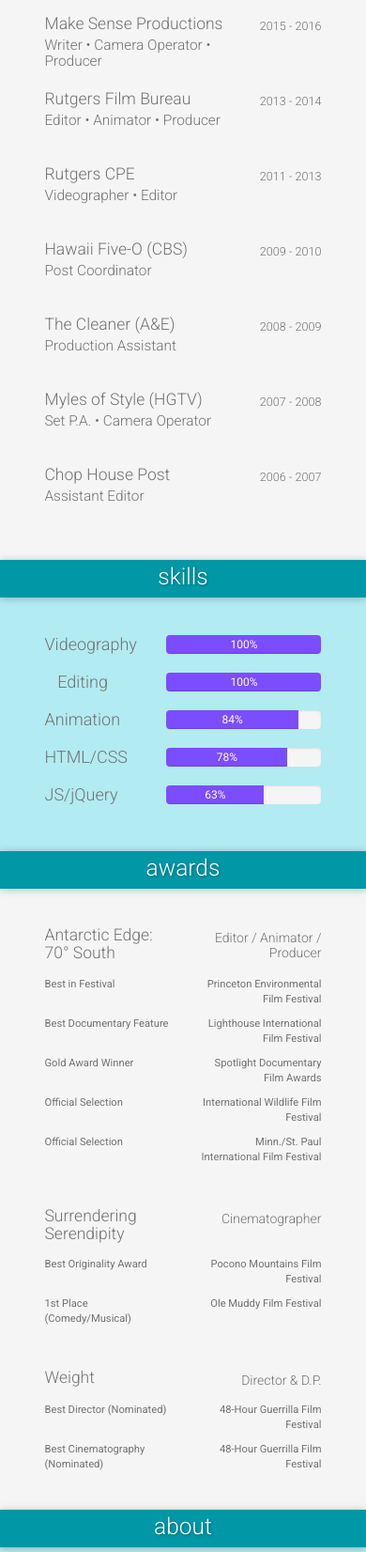
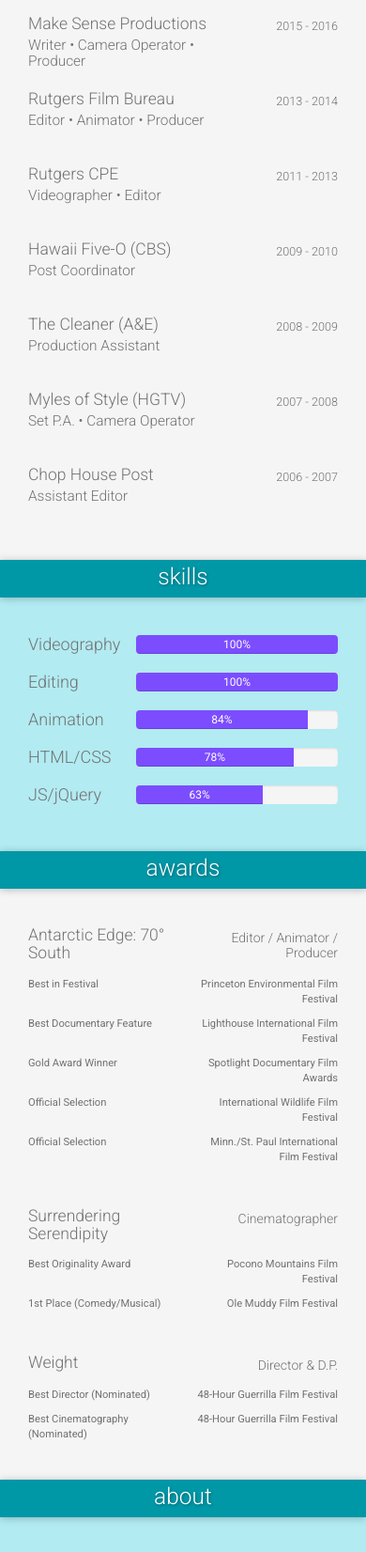
Before and after one commit to ryancharris/ryancharris.github.io, a plain HTML site: page index.html in a window 390 px wide. Shown: the part 1920-3572 px from the top of the page at 94% size. Drawn offline with nearby package versions, Linux system fonts and the light colour scheme.

Commit message:
reformatted grid for resume, skills and about sections

```diff
--- a/index.html
+++ b/index.html
@@ -433,100 +433,74 @@
 		<section id="resume">
 			<div class="container">
 			  	<div class="row resume-row">
-			  		<div class="col-xs-1"></div>
-			  		<div class="col-xs-7">
+			  		<div class="col-xs-8">
 			  			<h3 class="job-title">Make Sense Productions</h3>
 			  			<h4 class="job-desc">Writer &#8226 Camera Operator &#8226 Producer</h4>
 			  		</div>
-			  		<div class="col-xs-3">
+			  		<div class="col-xs-4">
 			  			<h4 class="job-date">2015 - 2016</h4>
 			  		</div>
-			  		<div class="col-xs-1"></div>
 			  	</div>
 
 			  	<div class="row resume-row">
-			  		<div class="col-xs-1"></div>
-			  		<div class="col-xs-7">
+			  		<div class="col-xs-8">
 			  			<h3 class="job-title">Rutgers Film Bureau</h3>
 			  			<h4 class="job-desc">Editor &#8226 Animator &#8226 Producer</h4>
 			  		</div>
-			  		<div class="col-xs-3">
+			  		<div class="col-xs-4">
 			  			<h4 class="job-date">2013 - 2014</h4>
 			  		</div>
-			  		<div class="col-xs-1"></div>
 			  	</div>
 
 			  	<div class="row resume-row">
-			  		<div class="col-xs-1"></div>
-			  		<div class="col-xs-7">
+			  		<div class="col-xs-8">
 			  			<h3 class="job-title">Rutgers CPE</h3>
 			  			<h4 class="job-desc">Videographer &#8226 Editor</h4>
 			  		</div>
-			  		<div class="col-xs-3">
+			  		<div class="col-xs-4">
 			  			<h4 class="job-date">2011 - 2013</h4>
 			  		</div>
-			  		<div class="col-xs-1"></div>
 			  	</div>
 
 			  	<div class="row resume-row">
-			  		<div class="col-xs-1"></div>
-			  		<div class="col-xs-7">
+			  		<div class="col-xs-8">
 			  			<h3 class="job-title">Hawaii Five-O (CBS)</h3>
 			  			<h4 class="job-desc">Post Coordinator</h4>
 			  		</div>
-			  		<div class="col-xs-3">
+			  		<div class="col-xs-4">
 			  			<h4 class="job-date">2009 - 2010</h4>
 			  		</div>
-			  		<div class="col-xs-1"></div>
 			  	</div>
 
 			  	<div class="row resume-row">
-			  		<div class="col-xs-1"></div>
-			  		<div class="col-xs-7">
+			  		<div class="col-xs-8">
 			  			<h3 class="job-title">The Cleaner (A&E)</h3>
 			  			<h4 class="job-desc">Production Assistant</h4>
 			  		</div>
-			  		<div class="col-xs-3">
+			  		<div class="col-xs-4">
 			  			<h4 class="job-date">2008 - 2009</h4>
 			  		</div>
-			  		<div class="col-xs-1"></div>
 			  	</div>
 
 			  	<div class="row resume-row">
-			  		<div class="col-xs-1"></div>
-			  		<div class="col-xs-7">
+			  		<div class="col-xs-8">
 			  			<h3 class="job-title">Myles of Style (HGTV)</h3>
 			  			<h4 class="job-desc">Set P.A. &#8226 Camera Operator</h4>
 			  		</div>
-			  		<div class="col-xs-3">
+			  		<div class="col-xs-4">
 			  			<h4 class="job-date">2007 - 2008</h4>
 			  		</div>
-			  		<div class="col-xs-1"></div>
 			  	</div>
 
 			  	<div class="row resume-row">
-			  		<div class="col-xs-1"></div>
-			  		<div class="col-xs-7">
+			  		<div class="col-xs-8">
 			  			<h3 class="job-title">Chop House Post</h3>
 			  			<h4 class="job-desc">Assistant Editor</h4>
 			  		</div>
-			  		<div class="col-xs-3">
+			  		<div class="col-xs-4">
 			  			<h4 class="job-date">2006 - 2007</h4>
 			  		</div>
-			  		<div class="col-xs-1"></div>
 			  	</div>
-
-			  	<!-- <div class="row resume-row">
-			  		<div class="col-xs-1"></div>
-			  		<div class="col-xs-7">
-			  			<h3 class="job-title">Hawaii 5-0</h3>
-			  			<h4 class="job-desc">Post Coordinator</h4>
-			  		</div>
-			  		<div class="col-xs-3">
-			  			<h4 class="job-date">2009 - 2010</h4>
-			  		</div>
-			  		<div class="col-xs-1"></div>
-			  	</div> -->
 			</div>
 		</section>
 
@@ -542,7 +516,7 @@
 		<section id="skills">
 			<div class="container">
 
-				<div class="row">
+				<!-- <div class="row">
 					<div class="visible-xs-block col-xs-1"></div>
 					<div class="col-xs-3">
 						<h4 class="skill-item">Videography</h4>
@@ -556,68 +530,74 @@
 					</div>
 					<div class="col-xs-1"></div>
 
-				</div>
+				</div> -->
 
 				<div class="row">
-					<div class="visible-xs-block col-xs-1"></div>
 					<div class="col-xs-3">
-						<h4 class="skill-item">Editing</h4>
+						<h4 class="skill-item">Videography</h4>
 					</div>
-					<div class="col-xs-1"></div>
-					<div class="col-xs-6 col-sm-7">
+
+					<div class="col-xs-8 col-xs-offset-1">
 						<div class="progress">
 								<div class="progress-bar progress-bar-info" role="progressbar" aria-valuenow="100" aria-valuemin="0" aria-valuemax="100" style="width: 100%">100%</div>
 						</div>
 					</div>
-					<div class="col-xs-1"></div>
+
 				</div>
 
 				<div class="row">
-					<div class="visible-xs-block col-xs-1"></div>
+					<div class="col-xs-3">
+						<h4 class="skill-item">Editing</h4>
+					</div>
+
+					<div class="col-xs-8 col-xs-offset-1">
+						<div class="progress">
+								<div class="progress-bar progress-bar-info" role="progressbar" aria-valuenow="100" aria-valuemin="0" aria-valuemax="100" style="width: 100%">100%</div>
+						</div>
+					</div>
+
+				</div>
+
+				<div class="row">
+
 					<div class="col-xs-3">
 						<h4 class="skill-item">Animation</h4>
 					</div>
-					<div class="col-xs-1"></div>
-					<div class="col-xs-6 col-sm-7">
+
+					<div class="col-xs-8 col-xs-offset-1">
 						<div class="progress">
 								<div class="progress-bar progress-bar-info" role="progressbar" aria-valuenow="84" aria-valuemin="0" aria-valuemax="100" style="width: 85%">84%</div>
 						</div>
 					</div>
-					<div class="col-xs-1">
 
-					</div>
 				</div>
 
 				<div class="row">
-					<div class="visible-xs-block col-xs-1"></div>
+
 					<div class="col-xs-3">
 						<h4 class="skill-item">HTML/CSS</h4>
 					</div>
-					<div class="col-xs-1"></div>
-					<div class="col-xs-6 col-sm-7">
+
+					<div class="col-xs-8 col-xs-offset-1">
 						<div class="progress">
 								<div class="progress-bar progress-bar-info" role="progressbar" aria-valuenow="78" aria-valuemin="0" aria-valuemax="100" style="width: 78%">78%</div>
 						</div>
 					</div>
-					<div class="col-xs-1">
 
-					</div>
 				</div>
 
 				<div class="row">
-					<div class="visible-xs-block col-xs-1"></div>
+
 					<div class="col-xs-3">
 						<h4 class="skill-item">JS/jQuery</h4>
 					</div>
-					<div class="col-xs-1"></div>
-					<div class="col-xs-6 col-sm-7">
+
+					<div class="col-xs-8 col-xs-offset-1">
 						<div class="progress">
 								<div class="progress-bar progress-bar-info" role="progressbar" aria-valuenow="63" aria-valuemin="0" aria-valuemax="100" style="width: 63%">63%</div>
 						</div>
 					</div>
-					<div class="col-xs-1">
 
-					</div>
 				</div>
 
 			</div>
@@ -633,106 +613,89 @@
 		<section id="awards">
 			<div class="container">
 				<div class="awards-group">
+
 					<div class="row awards-header-row">
-						<div class="col-xs-1"></div>
-						<div class="col-xs-5">
+						<div class="col-xs-6">
 							<h3 class="award-film">Antarctic Edge: 70&#176 South</h3>
 						</div>
-						<div class="col-xs-5">
+						<div class="col-xs-6">
 							<h4 class="award-job">Editor / Animator / Producer</h4>
 						</div>
-						<div class="col-xs-1"></div>
 					</div>
 
 					<div class="row awards-details-row">
-						<div class="col-xs-1"></div>
-						<div class="col-xs-5">
+						<div class="col-xs-6">
 							<p class="award-title">Best in Festival</p>
 						</div>
-						<div class="col-xs-5">
+						<div class="col-xs-6">
 							<p class="award-festival">Princeton Environmental Film Festival</p>
 						</div>
-						<div class="col-xs-1"></div>
 					</div>
 
 					<div class="row awards-details-row">
-						<div class="col-xs-1"></div>
-						<div class="col-xs-5">
+						<div class="col-xs-6">
 							<p class="award-title">Best Documentary Feature</p>
 						</div>
-						<div class="col-xs-5">
+						<div class="col-xs-6">
 							<p class="award-festival">Lighthouse International Film Festival</p>
 						</div>
-						<div class="col-xs-1"></div>
 					</div>
 
 					<div class="row awards-details-row">
-						<div class="col-xs-1"></div>
-						<div class="col-xs-5">
+						<div class="col-xs-6">
 							<p class="award-title">Gold Award Winner</p>
 						</div>
-						<div class="col-xs-5">
+						<div class="col-xs-6">
 							<p class="award-festival">Spotlight Documentary Film Awards</p>
 						</div>
-						<div class="col-xs-1"></div>
 					</div>
 
 					<div class="row awards-details-row">
-						<div class="col-xs-1"></div>
-						<div class="col-xs-5">
+						<div class="col-xs-6">
 							<p class="award-title">Official Selection</p>
 						</div>
-						<div class="col-xs-5">
+						<div class="col-xs-6">
 							<p class="award-festival">International Wildlife Film Festival</p>
 						</div>
-						<div class="col-xs-1"></div>
 					</div>
 
 					<div class="row awards-details-row">
-						<div class="col-xs-1"></div>
-						<div class="col-xs-5">
+						<div class="col-xs-6">
 							<p class="award-title">Official Selection</p>
 						</div>
-						<div class="col-xs-5">
+						<div class="col-xs-6">
 							<p class="award-festival">Minn./St. Paul International Film Festival</p>
 						</div>
-						<div class="col-xs-1"></div>
 					</div>
 				</div>
 
 				<div class="awards-group">
 
 					<div class="row awards-header-row">
-						<div class="col-xs-1"></div>
-						<div class="col-xs-5">
+						<div class="col-xs-6">
 							<h3 class="award-film">Surrendering Serendipity</h3>
 						</div>
-						<div class="col-xs-5">
+						<div class="col-xs-6">
 							<h4 class="award-job">Cinematographer</h4>
 						</div>
-						<div class="col-xs-1"></div>
 					</div>
 
 					<div class="row awards-details-row">
-						<div class="col-xs-1"></div>
-						<div class="col-xs-5">
+						<div class="col-xs-6">
 							<p class="award-title">Best Originality Award</p>
 						</div>
-						<div class="col-xs-5">
+						<div class="col-xs-6">
 							<p class="award-festival">Pocono Mountains Film Festival</p>
 						</div>
-						<div class="col-xs-1"></div>
 					</div>
 
 					<div class="row awards-details-row">
-						<div class="col-xs-1"></div>
-						<div class="col-xs-5">
+						<div class="col-xs-6">
 							<p class="award-title">1st Place (Comedy/Musical)</p>
 						</div>
-						<div class="col-xs-5">
+						<div class="col-xs-6">
 							<p class="award-festival">Ole Muddy Film Festival</p>
 						</div>
-						<div class="col-xs-1"></div>
 					</div>
 
 				</div>
@@ -740,36 +703,30 @@
 				<div class="awards-group">
 
 					<div class="row awards-header-row">
-						<div class="col-xs-1"></div>
-						<div class="col-xs-5">
+						<div class="col-xs-6">
 							<h3 class="award-film">Weight</h3>
 						</div>
-						<div class="col-xs-5">
+						<div class="col-xs-6">
 							<h4 class="award-job">Director &amp; D.P.</h4>
 						</div>
-						<div class="col-xs-1"></div>
 					</div>
 
 					<div class="row awards-details-row">
-						<div class="col-xs-1"></div>
-						<div class="col-xs-5">
+						<div class="col-xs-6">
 							<p class="award-title">Best Director (Nominated)</p>
 						</div>
-						<div class="col-xs-5">
+						<div class="col-xs-6">
 							<p class="award-festival">48-Hour Guerrilla Film Festival</p>
 						</div>
-						<div class="col-xs-1"></div>
 					</div>
 
 					<div class="row awards-details-row">
-						<div class="col-xs-1"></div>
-						<div class="col-xs-5">
+						<div class="col-xs-6">
 							<p class="award-title">Best Cinematography (Nominated)</p>
 						</div>
-						<div class="col-xs-5">
+						<div class="col-xs-6">
 							<p class="award-festival">48-Hour Guerrilla Film Festival</p>
 						</div>
-						<div class="col-xs-1"></div>
 					</div>
 
 				</div>
@@ -792,8 +749,8 @@
 					<div class="hidden-xs col-sm-3">
 						<img src="img/headshot.jpg" alt="Ryan Harris" class="profile-photo">
 	            	</div>
-	            	<div class="visible-xs-block col-xs-1"></div>
-					<div class="col-xs-10 col-sm-9">
+	            	<!-- <div class="visible-xs-block col-xs-1"></div> -->
+					<div class="col-xs-12 col-sm-9 about-blurb">
 						<p>I’m Ryan, an award-winning filmmaker and burgeoning front-end web developer, currently living in Portland.</p>
 
 						<p>After accepting a writing position at a small startup, I relocated to Maine in early 2015 to help develop and create <a href="http://thecrisp.network/">a daily satirical news show</a> for a new online network. I have also created promotional content for a major public university, taught an undergraduate video editing course and edited <a href="http://beyondtheice.rutgers.edu/"><i>“Antarctic Edge: 70&#176 South”</i></a>, an award-winning documentary funded by the National Science Foundation (now available on Netflix).</p>
@@ -802,7 +759,7 @@
 
 						<p>For all inquiries, the best way to reach me is via <a href="mailto:harrisryan1@gmail.com">e-mail</a> or <a href="http://twitter.com/ryan_c_harris">Twitter</a>.</p>
 			     	</div>
-			     	<div class="visible-xs-block col-xs-1"></div>
+			     	<!-- <div class="visible-xs-block col-xs-1"></div> -->
 	            </div>
 	    	</div>
 	    </section>
--- a/scss/style.scss
+++ b/scss/style.scss
@@ -376,20 +376,27 @@ footer {
 	}
 }
 
+
 .job-date {
 	margin-top: 0;
+	padding-right: 15px;
 	padding-top: 5px;
 	text-align: right;
 }
 
+
+
 .job-title {
 	margin-top: 0;
 	margin-bottom: 5px;
+	padding-left: 15px;
 }
 
 .job-desc {
 	margin-top: 0;
+	padding-left: 15px;
 }
+
 
 /* --- SKILLS --- */
 
@@ -403,8 +410,11 @@ footer {
 	text-align: right;
 }
 
-.progress-bar-info {
-	background-color: $accent-color;
+.progress {
+
+	.progress-bar-info {
+		background-color: $accent-color;
+	}
 }
 
 /* --- AWARDS  --- */
@@ -434,21 +444,25 @@ footer {
 .award-film {
 	margin-top: 0;
 	margin-bottom: 0;
+	padding-left: 15px;
 }
 
 .award-job {
 	font-weight: 100;
 	margin: 0;
 	padding-top: 5px;
+	padding-right: 15px;
 	text-align: right;
 }
  .award-festival {
 	text-align: right;
 	margin-bottom: 0;
+	padding-right: 15px;
 }
 
 .award-title {
 	margin-bottom: 0;
+	padding-left: 15px;
 
 }
 
@@ -536,6 +550,20 @@ footer {
 		padding: 30px 0;
 	}
 
+	.about-blurb {
+		p {
+			padding: 0 15px;
+		}
+	}
+
+	.skill-item {
+		padding-left: 15px;
+	}
+
+	.progress {
+		margin-right: 15px;
+	}
+
 }
 
 /* Tablets */
```
Also changed, not shown: css/style.css, 1 other file.
